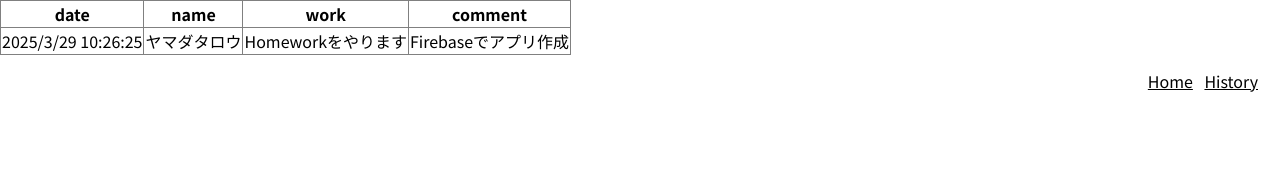
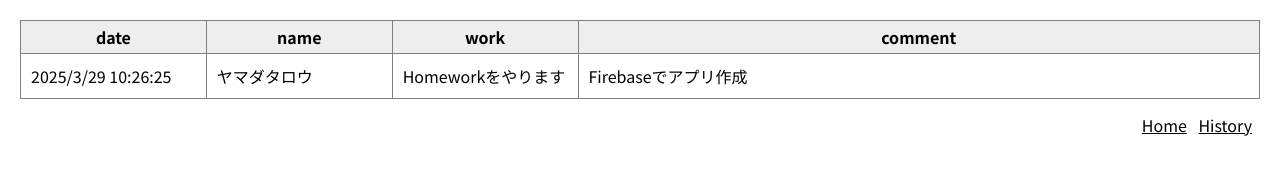
Before and after one commit to tomozo0223/homework-firebase-app, a website built with Vite: page history.html in a window 1280 px wide. Built offline with nearby package versions, Linux system fonts and the light colour scheme.

Commit message:
add history-page style style.css

```diff
--- a/src/style.css
+++ b/src/style.css
@@ -3,6 +3,8 @@ body
 */
 body {
   font-family: "Noto Sans JP", sans-serif;
+  box-sizing: border-box;
+  padding: 20px;
 }
 
 /*
@@ -74,10 +76,30 @@ link
 .link {
   text-align: right;
   margin-top: 14px;
-  margin-right: 14px;
 }
 .link-item {
   margin-right: 8px;
   color: #000;
   font-size: 16px;
 }
+
+/*
+table
+*/
+.table {
+  width: 100%;
+}
+.table-head {
+  background-color: #eee;
+}
+.table-head th {
+  padding: 4px;
+  width: 15%;
+}
+.table-head th:nth-child(4) {
+  width: 55%;
+}
+.table-body td {
+  padding: 10px;
+  text-align: left;
+}
```
